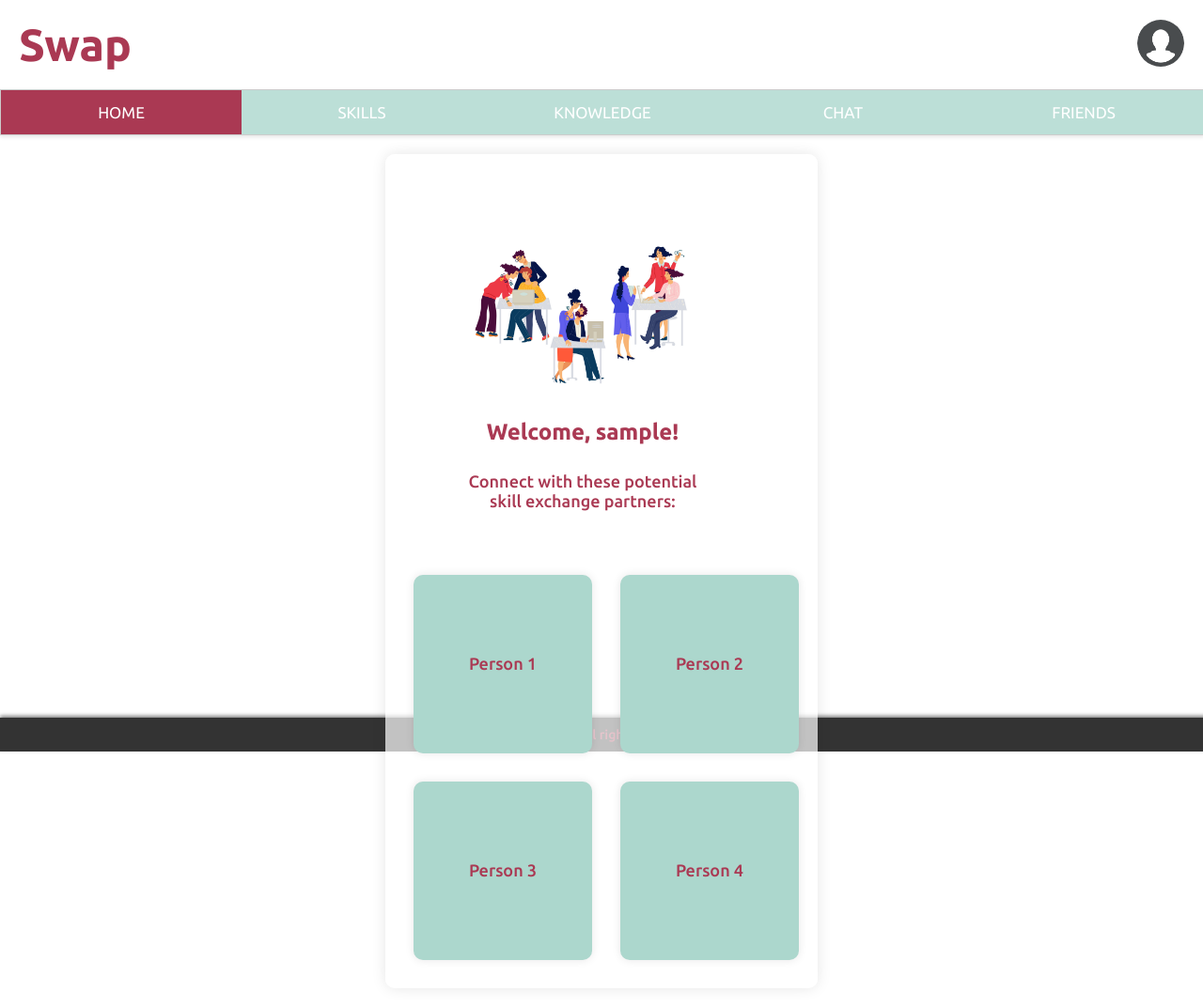
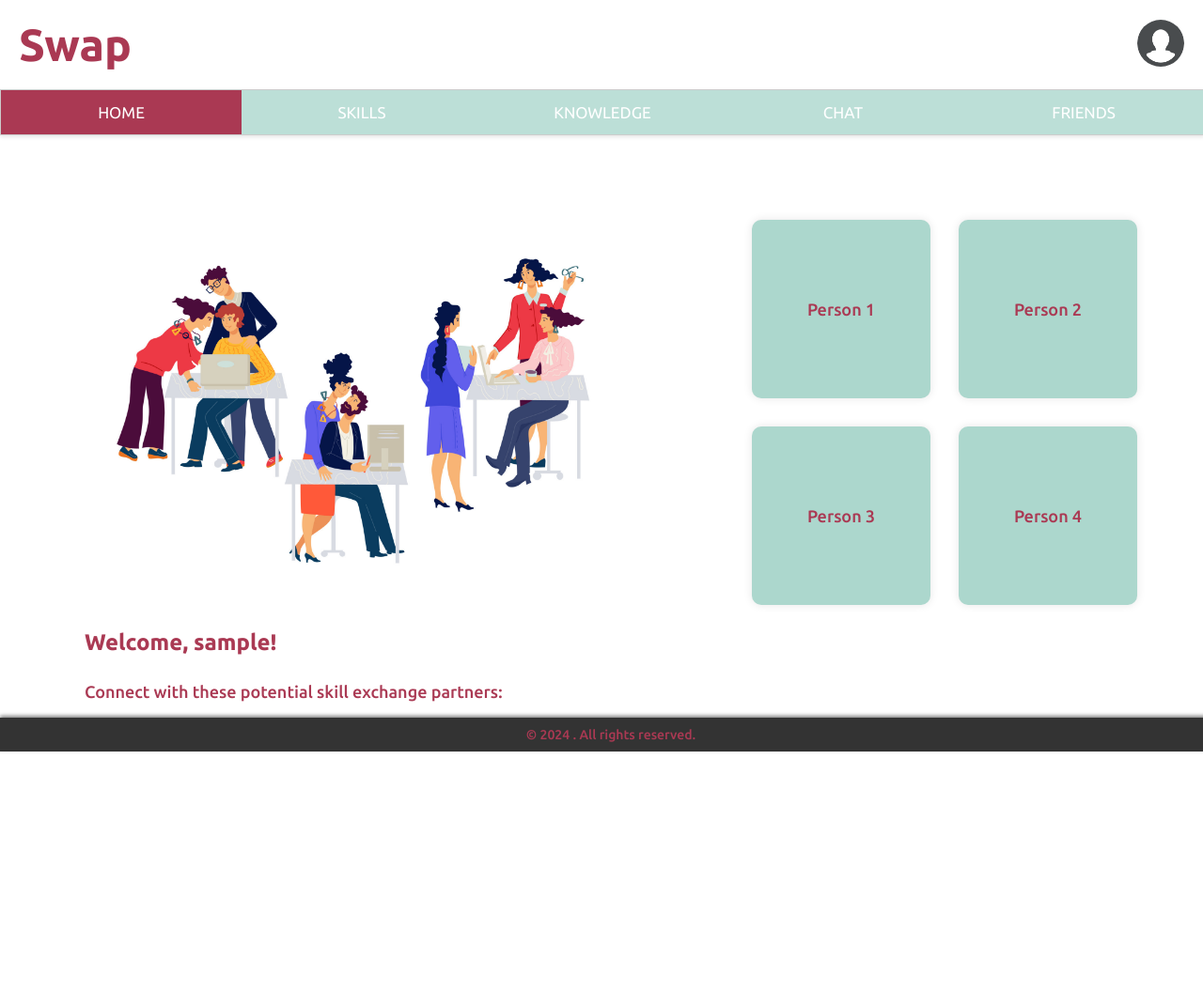
Before and after one commit to 11x-x11/2024_Hachakthon, a Python web app: template templates/home.jinja in a window 1280 px wide. Shown: the whole page at 94% size. After the commit the page ends 801 px from the top, so only its background shows below. Run offline with Jinja, Linux system fonts and the light colour scheme; the template is opened without the code that fills it: most values are stand-ins (such as "Sample title", 1, 10 or a date in 2020).

Commit message:
check for css

```diff
--- a/static/css/home.css
+++ b/static/css/home.css
@@ -104,27 +104,11 @@ nav ul li a:hover {
     color: #ffffff; /* Desired font color for active tab */
 }
 
-/* Content under each tab */
 .tabcontent {
-    display: none;
+    flex: 1; /* Make it flexible to fit the available space */
     padding: 20px;
     background-color: rgba(255, 255, 255, 0.9); /* Match the tab background */
-    box-shadow: 0 2px 4px rgba(0, 0, 0, 0.1); /* Add shadow to the content area */
-}
-
-#Home {
-    background-color: rgba(255, 255, 255, 0.7); /* White background with 70% opacity */
-    padding: 30px;
-    border-radius: 10px;
-    box-shadow: 0 0 15px rgba(0, 0, 0, 0.1);
-    max-width: 400px;
-    width: 100%;
-    text-align: center;
-    position: relative;
-    z-index: 1; /* Ensure content is above the overlay */
-    margin: auto; /* Center horizontally */
-    margin-top: auto; /* Push downwards */
-    margin-bottom: auto; /* Push upwards */
+    overflow-y: auto; /* Enable vertical scrolling within this area */
 }
 
 .main-content {
@@ -148,37 +132,6 @@ p {
     color: #aa3953; /* Font color */
     font-weight: 500;
     font-size: 18px;
-}
-
-/* Image in the content box */
-.homepage-image {
-    display: block;
-    margin-left: auto;
-    margin-right: auto;
-    width: 100%;
-    max-width: 400px;
-    margin-bottom: 20px;
-}
-
-
-/* Grid for recommended people */
-.people-grid {
-    display: flex;
-    justify-content: space-around;
-    flex-wrap: wrap;
-    gap: 20px;
-    margin-top: 20px;
-}
-
-/* Each person's box */
-.person-box {
-    background-color: #acd7cd;
-    padding: 20px;
-    border-radius: 10px;
-    box-shadow: 0 0 10px rgba(0, 0, 0, 0.1);
-    text-align: center;
-    width: 100%;
-    max-width: 150px;
 }
 
 footer {
@@ -260,6 +213,7 @@ footer p {
     align-items: center;
     justify-content: center;
     font-size: 18px; /* Adjust font size as needed */
+}
 
 /* Skill List styling */
 .category {
@@ -301,6 +255,7 @@ footer p {
     box-shadow: 0 0 15px rgba(0, 0, 0, 0.1);
     max-width: 1600px;
     width: 100%;
+    overflow-y: auto;
 }
 
 /* Specific styling for the Skill List tab */
@@ -387,10 +342,6 @@ footer p {
         margin-top: 10px;
     }
 
-    #Home {
-        max-width: 100%;
-    }
-
     #Skill\ List {
         max-width: 100%;
     }
```
Also changed, not shown: templates/home.jinja (+24 -11 lines), database/main.db (added).
